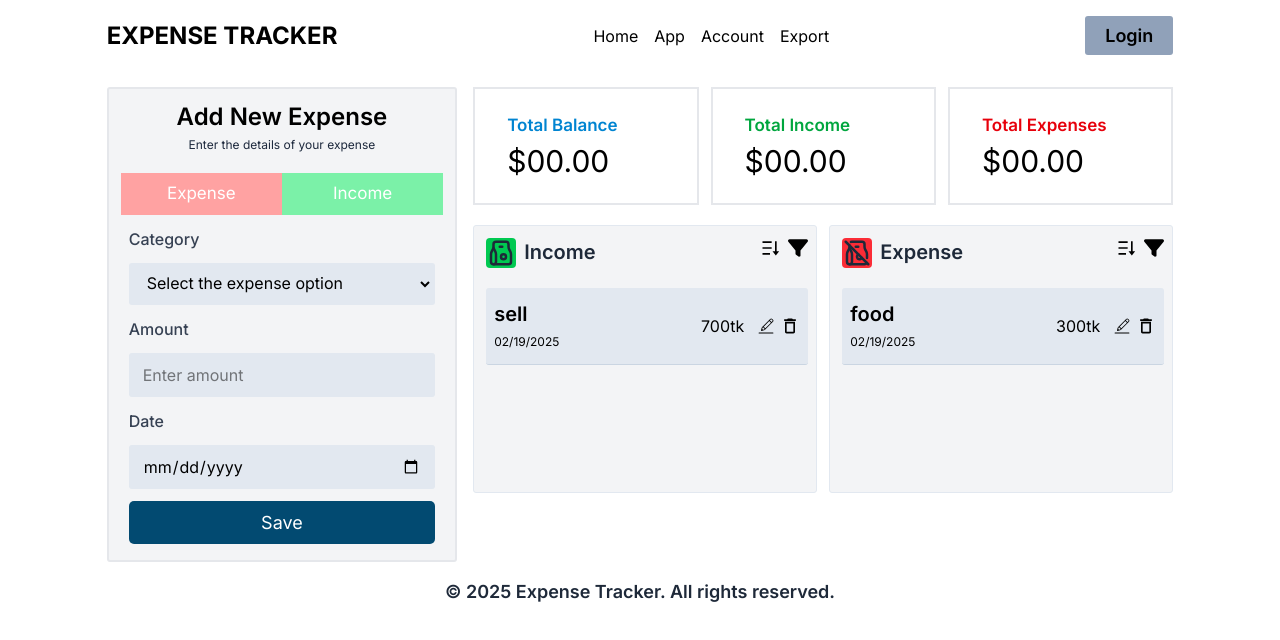
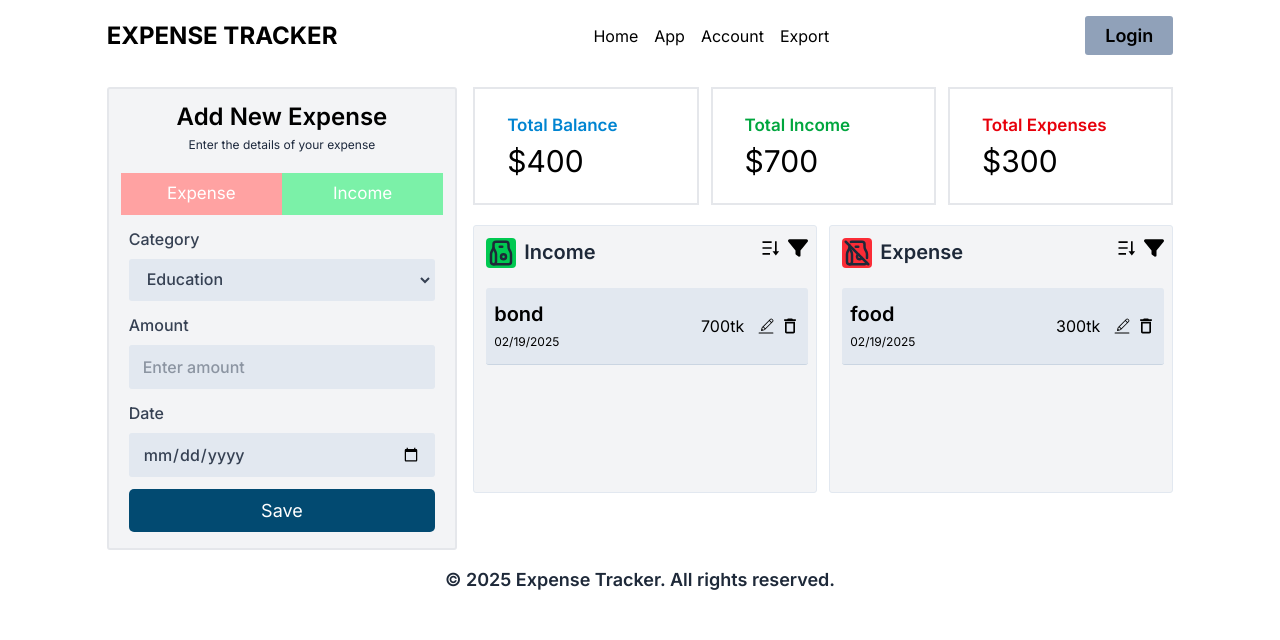
Before and after one commit to Momen1995/expense-tracker, a React (Vite) app: page / in a window 1280 px wide. Shown: the top 640 px of the page. Built offline with nearby package versions, Linux system fonts and the light colour scheme.

Commit message:
income balance expense calculate done

```diff
--- a/src/App.jsx
+++ b/src/App.jsx
@@ -7,27 +7,45 @@ import { initialData } from "./Data/data";
 
 const App = () => {
   const [data, setData] = useState(initialData);
-  const [selectOption, setSelectOption] = useState("expense");
-  console.log(selectOption);
+  const [totalBalance, setTotalBalance] = useState(400);
+  const [totalIncome, setTotalIncome] = useState(700);
+  const [totalExpense, setTotalExpense] = useState(300);
 
-  function handleIncomeSelect() {
-    setSelectOption("income");
-  }
+  function handleAddData(newData, e) {
+    e.preventDefault();
+    const updatedData = [...data, newData];
 
-  function handleExpenseSelect() {
-    setSelectOption("expense");
+    //calculate total income
+    const newTotalIncome = updatedData
+      .filter((item) => item.category === "income")
+      .reduce((acc, value) => acc + Number(value.amount), 0);
+
+    //calculate total expense
+    const newTotalExpense = updatedData
+      .filter((item) => item.category === "expense")
+      .reduce((acc, value) => acc + Number(value.amount), 0);
+
+    //calculate total balance
+   const newTotalBalance = newTotalIncome - newTotalExpense;
+
+    // Update state
+    setData(updatedData);
+    setTotalIncome(newTotalIncome);
+    setTotalExpense(newTotalExpense);
+    setTotalBalance(newTotalBalance);
   }
 
   return (
     <div className="w-10/12 mx-auto">
       <Navbar />
       <main className="mt-4 flex gap-4">
-        <Form
-          onExpense={handleExpenseSelect}
-          onIncome={handleIncomeSelect}
-          selectOption={selectOption}
+        <Form onAdd={handleAddData} />
+        <TransactionBoard
+          data={data}
+          totalIncome={totalIncome}
+          totalExpense={totalExpense}
+          totalBalance={totalBalance}
         />
-        <TransactionBoard data={data} selectOption={selectOption} />
       </main>
       <Footer />
     </div>
--- a/src/Data/data.js
+++ b/src/Data/data.js
@@ -1,17 +1,17 @@
 const initialData = [
   {
-    id: crypto.randomUUID(),
+    id: 1,
     category: "expense",
     amount: 300,
     date: "02/19/2025",
     title : "food"
   },
   {
-    id: crypto.randomUUID(),
+    id: 2,
     category: "income",
     amount: 700,
     date: "02/19/2025",
-    title : "sell"
+    title : "bond"
   },
 ];
 
--- a/src/components/Form.jsx
+++ b/src/components/Form.jsx
@@ -1,6 +1,7 @@
 import Input from "./Input";
 
-const Form = ({ onExpense, onIncome, selectOption }) => {
+const Form = ({  onAdd }) => {
+
   return (
     <>
       <div className="w-1/3 border-gray-200 border-2 px-3 pt-3 py-1 rounded-[3px] bg-gray-100">
@@ -10,9 +11,8 @@ const Form = ({ onExpense, onIncome, selectOption }) => {
         </p>
 
         <Input
-          onExpense={onExpense}
-          onIncome={onIncome}
-          selectOption={selectOption}
+
+          onAdd={onAdd}
         />
       </div>
     </>
--- a/src/components/Input.jsx
+++ b/src/components/Input.jsx
@@ -1,17 +1,58 @@
-const Input = ({ onExpense, onIncome, selectOption }) => {
+import { useState } from "react";
+
+const Input = ({ onAdd }) => {
+  const [selectOption, setSelectOption] = useState("expense");
+  console.log(selectOption);
+  const [inputData, setInputData] = useState({
+    id: crypto.randomUUID(),
+    category: selectOption === "income" ? "income" : "expense",
+    amount: "",
+    date: "",
+    title: "",
+  });
+
+  function handleIncomeSelect() {
+    setSelectOption("income");
+
+    setInputData((preInputData =>({
+      ...preInputData,
+      category : "income"
+    })))
+  }
+
+  function handleExpenseSelect() {
+    setSelectOption("expense");
+
+    setInputData((preInputData) => ({
+      ...preInputData,
+      category: "expense",
+    }));
+  }
+
+  function handleChange(e) {
+    e.preventDefault();
+    const { name, value } = e.target;
+
+    setInputData((prevData) => ({
+      ...prevData,
+      [name]: value,
+    }));
+  }
+  console.log(inputData);
+
   return (
     <section className="mt-5">
       <form className="mt-3" aria-label="Expense Tracker Form">
         <div className="bg-sky-600 flex justify-around text-white text-[17px] rounded-[3px]">
           <button
-            onClick={() => onExpense("expense")}
+            onClick={() => handleExpenseSelect("expense")}
             type="button"
             className="bg-red-300 w-1/2 p-2"
           >
             Expense
           </button>
           <button
-            onClick={() => onIncome("income")}
+            onClick={() => handleIncomeSelect("income")}
             type="button"
             className="bg-green-300 w-1/2 p-2"
           >
@@ -22,14 +63,14 @@ const Input = ({ onExpense, onIncome, selectOption }) => {
         <div className="flex flex-col gap-3 px-2 py-3">
           <label htmlFor="category" className="text-gray-700 font-medium">
             Category
-          </label>
-
             {selectOption === "expense" ? (
               <select
                 id="category"
-              className="border-2 w-full border-transparent focus:border-sky-500 bg-slate-200 px-3 py-2 rounded-[3px]"
+                name="title"
+                value={inputData.title}
+                onChange={handleChange}
+                className="border-2 w-full border-transparent focus:border-sky-500 bg-slate-200 px-3 py-2 rounded-[3px] mt-2"
               >
-              <option value="">Select the expense option</option>
                 <option value="Education">Education</option>
                 <option value="Food">Food</option>
                 <option value="Health">Health</option>
@@ -41,36 +82,46 @@ const Input = ({ onExpense, onIncome, selectOption }) => {
             ) : (
               <select
                 id="category"
+                name="title"
+                value={inputData.title}
+                onChange={handleChange}
                 className="border-2 w-full border-transparent focus:border-sky-500 bg-slate-200 px-3 py-2 rounded-[3px]"
               >
-              <option value="">Select the income option</option>
-              <option value="Education">Salary</option>
-              <option value="Food">Outsourcing</option>
-              <option value="Health">Bond</option>
-              <option value="Bill">Dividend</option>
+                <option value="Salary">Salary</option>
+                <option value="Outsourcing">Outsourcing</option>
+                <option value="Bond">Bond</option>
+                <option value="Dividend">Dividend</option>
               </select>
             )}
+          </label>
 
           <label htmlFor="amount" className="text-gray-700 font-medium">
             Amount
-          </label>
             <input
               type="number"
               id="amount"
-            className="border-2 w-full border-transparent focus:border-sky-500 bg-slate-200 px-3 py-2 rounded-[3px] outline-none"
+              name="amount"
+              value={inputData.amount}
+              onChange={handleChange}
+              className="border-2 w-full border-transparent focus:border-sky-500 bg-slate-200 px-3 py-2 rounded-[3px] outline-none mt-2"
               placeholder="Enter amount"
             />
+          </label>
 
           <label htmlFor="date" className="text-gray-700 font-medium">
             Date
-          </label>
             <input
               type="date"
               id="date"
-            className="border-2 w-full border-transparent focus:border-sky-500 bg-slate-200 px-3 py-2 rounded-[3px] outline-none"
+              name="date"
+              value={inputData.date}
+              onChange={handleChange}
+              className="mt-2 border-2 w-full border-transparent focus:border-sky-500 bg-slate-200 px-3 py-2 rounded-[3px] outline-none"
             />
+          </label>
 
           <button
+            onClick={(e) => onAdd(inputData, e)}
             type="submit"
             className="bg-sky-900 px-4 py-2 text-white text-[18px] rounded-[5px] hover:bg-sky-800 transition"
           >
--- a/src/components/Transaction/TotalBalance.jsx
+++ b/src/components/Transaction/TotalBalance.jsx
@@ -1,8 +1,8 @@
-const TotalBalance = () => {
+const TotalBalance = ({totalBalance}) => {
   return (
     <div className="border-2 border-gray-200 w-1/3 px-8 py-6">
       <h3 className="text-[17px] font-semibold text-sky-600">Total Balance</h3>
-      <h1 className="text-3xl mt-1">$00.00</h1>
+      <h1 className="text-3xl mt-1">${totalBalance}</h1>
     </div>
   );
 };
--- a/src/components/Transaction/TotalExpense.jsx
+++ b/src/components/Transaction/TotalExpense.jsx
@@ -1,8 +1,8 @@
-const TotalExpense = () => {
+const TotalExpense = ({ totalExpense }) => {
   return (
     <div className="border-2 border-gray-200 w-1/3 px-8 py-6">
       <h4 className="text-[17px] font-semibold text-red-600">Total Expenses</h4>
-      <h1 className="text-3xl mt-1">$00.00</h1>
+      <h1 className="text-3xl mt-1">${totalExpense}</h1>
     </div>
   );
 };
--- a/src/components/Transaction/TotalIncome.jsx
+++ b/src/components/Transaction/TotalIncome.jsx
@@ -1,8 +1,8 @@
-const TotalIncome = () => {
+const TotalIncome = ({ totalIncome }) => {
   return (
     <div className="border-2 border-gray-200  w-1/3 px-8 py-6">
       <h4 className="text-[17px] font-semibold text-green-600">Total Income</h4>
-      <h1 className="text-3xl mt-1">$00.00</h1>
+      <h1 className="text-3xl mt-1">${totalIncome}</h1>
     </div>
   );
 };
--- a/src/components/Transaction/TransactionBoard.jsx
+++ b/src/components/Transaction/TransactionBoard.jsx
@@ -4,16 +4,17 @@ import TotalBalance from "./TotalBalance";
 import TotalExpense from "./TotalExpense";
 import TotalIncome from "./TotalIncome";
 
-const TransactionBoard = ({ data, selectOption }) => {
+const TransactionBoard = ({data, totalIncome, totalExpense, totalBalance }) => {
+  // data filter on income and expense category
   const incomeData = data.filter((item) => item.category === "income");
   const expenseData = data.filter((item) => item.category === "expense");
 
   return (
     <div className="w-2/3 flex flex-col gap-5">
       <div className="flex gap-3">
-        <TotalBalance />
-        <TotalIncome />
-        <TotalExpense />
+        <TotalBalance totalBalance={totalBalance} />
+        <TotalIncome totalIncome={totalIncome} />
+        <TotalExpense totalExpense={totalExpense} />
       </div>
       <div className="grid gap-3 grid-cols-2">
         <Income incomeData={incomeData} />
```
Lines whose indentation alone changed are shown as unchanged.
